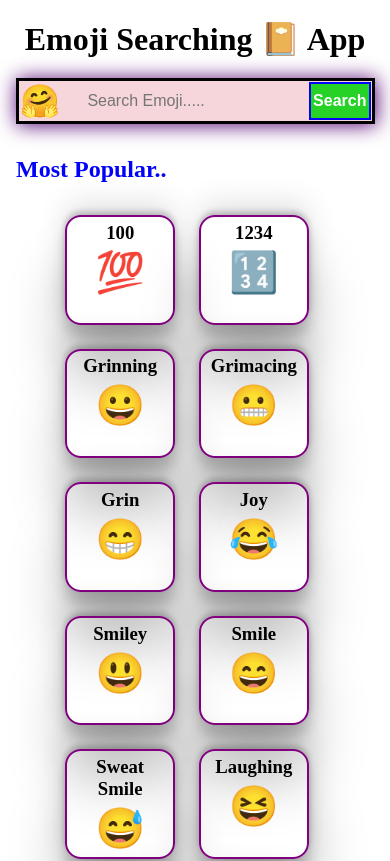
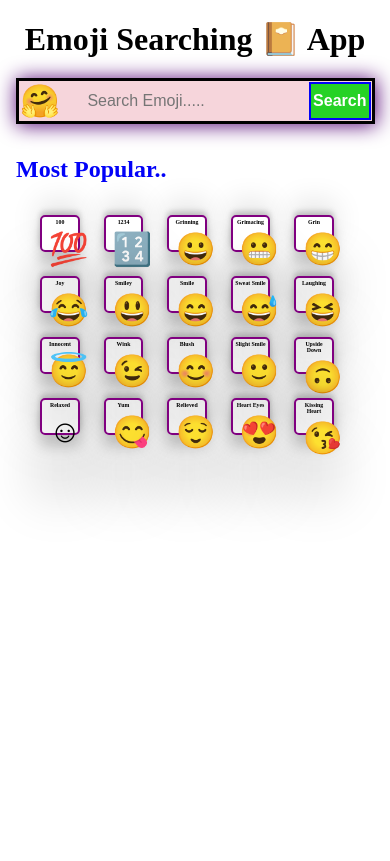
Before and after one commit to PinkiKumari16/Emoji-Search-App, a React (Vite) app: page / in a window 390 px wide. Shown: the top 861 px of the page. Built offline with nearby package versions, Linux system fonts and the light colour scheme.

Commit message:
Update EmojiCard.module.css

```diff
--- a/src/components/emojiCards/EmojiCard.module.css
+++ b/src/components/emojiCards/EmojiCard.module.css
@@ -26,10 +26,12 @@
 @media (max-width: 425px) {
     .emojiCard{
         height: 6em;
-        width: 6em;
+        width: 6.5em;
+        font-size: 5px;
+
     }
     .emojiSymbol{
-        font-size: 2.5rem;
+        font-size: 2rem;
         padding: 5px;
 
     }
```
